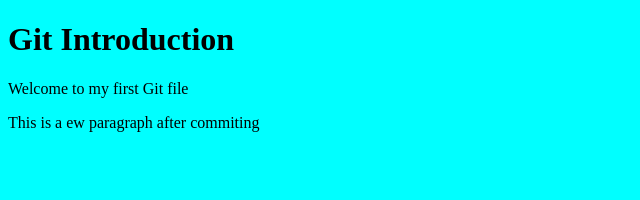
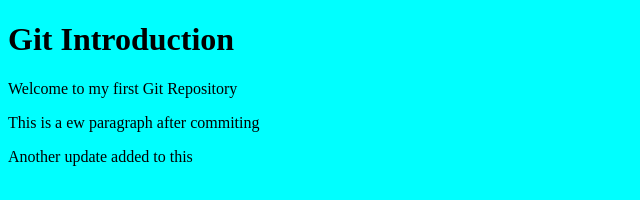
Before and after one commit to Gemcreation/geegstack-repo-lecture, a plain HTML site: page index.html in a window 1280 px wide. Shown: the whole page, without its empty margins (0-640 px from the left). Drawn offline with Linux system fonts and the light colour scheme.

Commit message:
file change repo

```diff
--- a/index.html
+++ b/index.html
@@ -8,7 +8,8 @@
 </head>
 <body>
     <h1>Git Introduction</h1>
-    <p>Welcome to my first Git file</p>
+    <p>Welcome to my first Git Repository</p>
     <p>This is a ew paragraph after commiting</p>
+    <p>Another update added to this</p>
 </body>
 </html>
```
